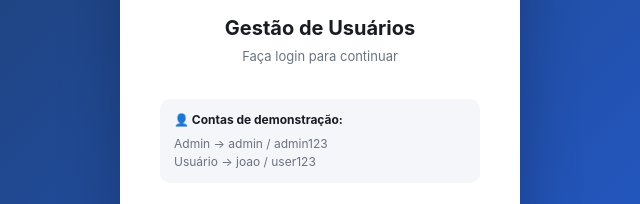
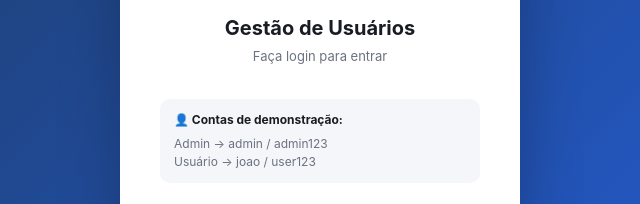
Before and after one commit to raphaelmourash/crud-usuarios, a plain HTML site: page index.html in a window 1280 px wide. Shown: the part 228-432 px from the top of the page, 320-960 px from the left. Drawn offline with Linux system fonts and the light colour scheme.

Commit message:
Primeiro commit

```diff
--- a/index.html
+++ b/index.html
@@ -19,7 +19,7 @@
         </svg>
       </div>
       <h1>Gestão de Usuários</h1>
-      <p>Faça login para continuar</p>
+      <p>Faça login para entrar</p>
     </div>
 
     <div class="demo-hints">
```
